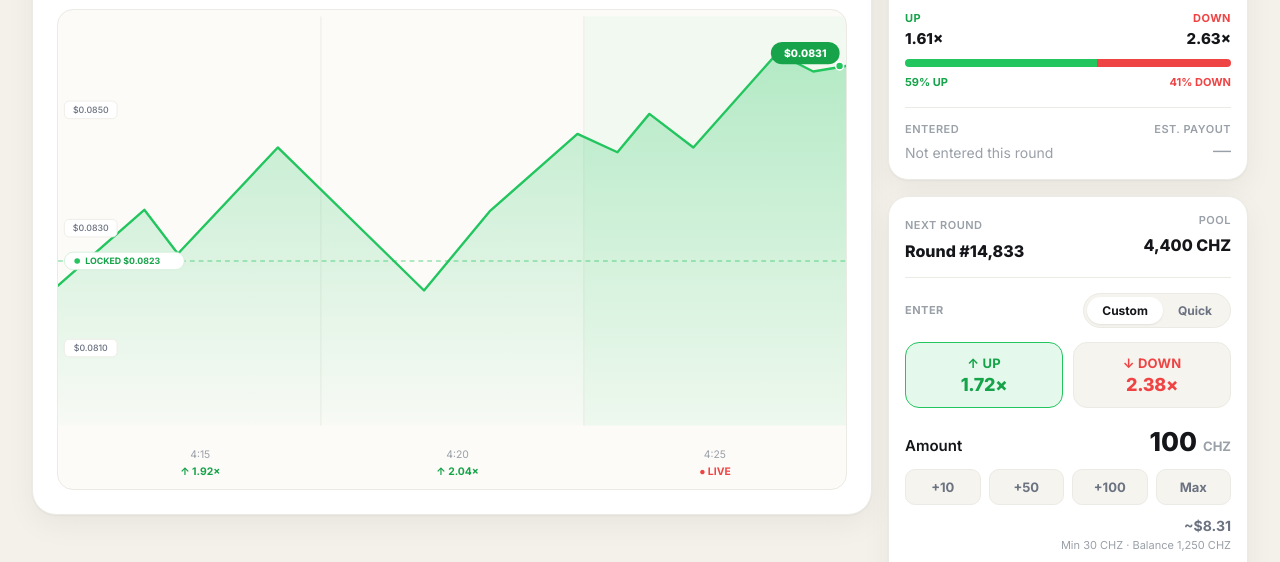
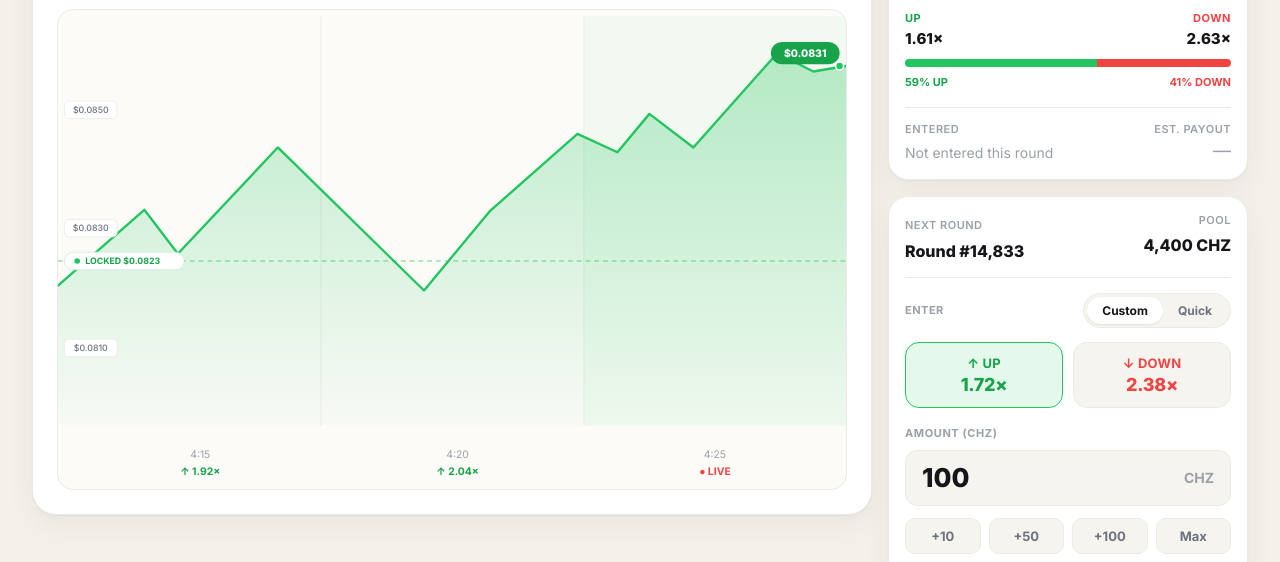
Before and after one commit to cloverse85/cloverse-up-down, a plain HTML site: page index.html in a window 1280 px wide. Shown: the part 211-773 px from the top of the page. Drawn offline with Linux system fonts and the light colour scheme.

Commit message:
Amount: make it a clear labeled input box (focus ring)

```diff
--- a/index.html
+++ b/index.html
@@ -129,11 +129,11 @@
   .oc.dn.sel{background:rgba(239,68,68,.12);border-color:var(--red)}
 
   /* (4) amount */
-  .ec-amount{display:flex;align-items:baseline;justify-content:space-between;margin-top:18px}
-  .ec-amount .lab{font-size:15px;font-weight:600;color:var(--ink)}
-  .ec-amount .val{display:flex;align-items:baseline;gap:6px}
-  .ec-amount input{border:0;outline:0;background:transparent;font-family:var(--font);font-size:26px;font-weight:800;color:var(--ink);width:130px;text-align:right;padding:0}
-  .ec-amount .unit{font-size:13px;font-weight:700;color:var(--ink3)}
+  .ec-amt-lab{display:block;font-size:11px;font-weight:700;letter-spacing:.6px;color:var(--ink3);text-transform:uppercase;margin-top:18px}
+  .ec-inputbox{display:flex;align-items:center;gap:8px;background:var(--soft);border:1.5px solid var(--hairline);border-radius:12px;padding:0 16px;height:56px;margin-top:8px;transition:border-color .15s,background .15s,box-shadow .15s}
+  .ec-inputbox:focus-within{border-color:var(--brand);background:#fff;box-shadow:0 0 0 3px rgba(255,59,71,.1)}
+  .ec-inputbox input{border:0;outline:0;background:transparent;width:100%;font-family:var(--font);font-size:26px;font-weight:800;color:var(--ink);padding:0}
+  .ec-inputbox .unit{font-size:14px;font-weight:700;color:var(--ink3)}
   .ec-meta{text-align:right;margin-top:11px}
   .ec-usd{font-size:14px;font-weight:700;color:var(--ink2)}
   .ec-minbal{font-size:11px;color:var(--ink3);margin-top:2px}
@@ -337,9 +337,10 @@
 
         <!-- mode A · CUSTOM -->
         <div id="modeCustom">
-          <div class="ec-amount">
-            <span class="lab">Amount</span>
-            <span class="val"><input id="amt" type="text" value="100" inputmode="numeric" aria-label="Amount in CHZ" /><span class="unit">CHZ</span></span>
+          <label class="ec-amt-lab" for="amt">Amount (CHZ)</label>
+          <div class="ec-inputbox">
+            <input id="amt" type="text" value="100" inputmode="numeric" aria-label="Amount in CHZ" />
+            <span class="unit">CHZ</span>
           </div>
           <div class="ec-chips">
             <button type="button" data-add="10">+10</button><button type="button" data-add="50">+50</button>
```
